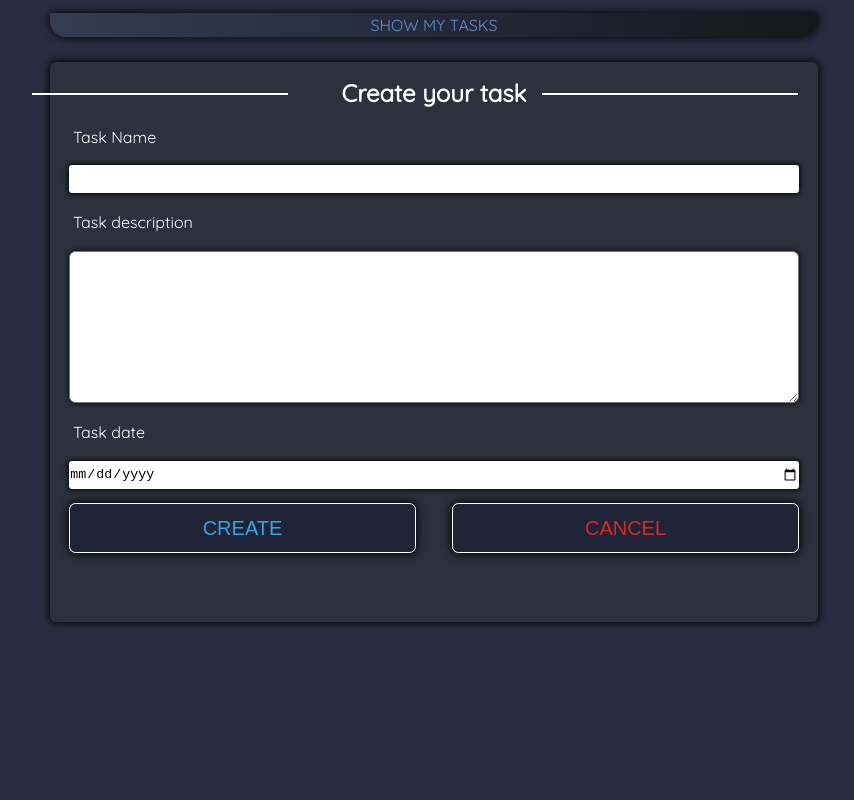
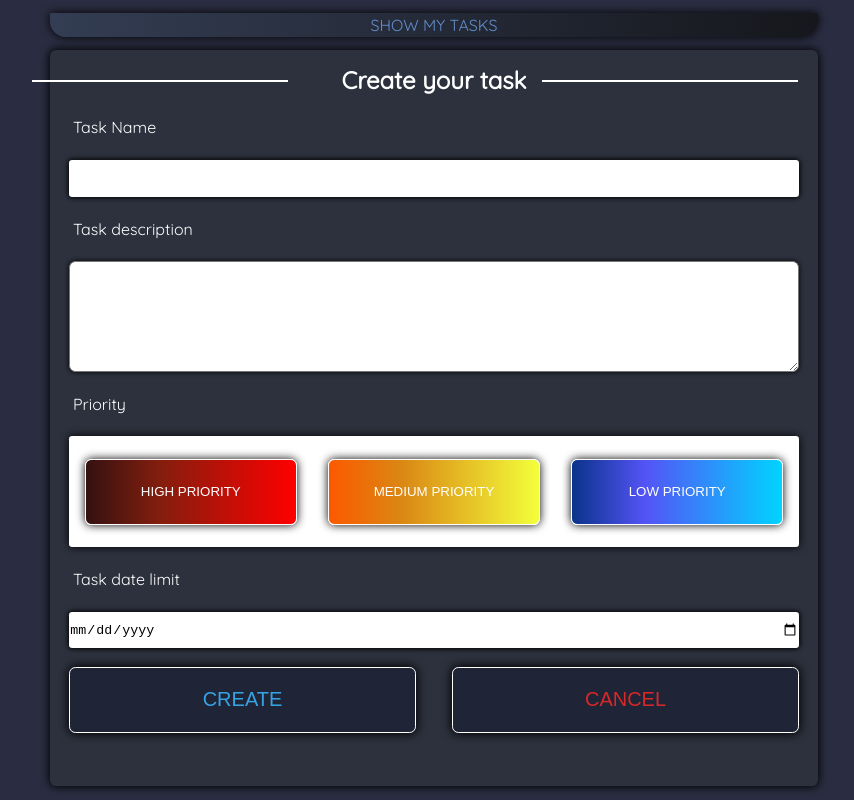
Before and after one commit to Claudio712005/To-do-List, a React (Create React App) app in the folder frontend/: page /tasks in a window 1280 px wide. Shown: the whole page, without its empty margins (206-1060 px from the left). Built offline with nearby package versions, Linux system fonts and the light colour scheme; sample sign-in values are in the browser's storage; a web font is replaced by a local one.

Commit message:
Adicionando as prioridades de tarefas

```diff
--- a/frontend/src/components/partials/createTask.jsx
+++ b/frontend/src/components/partials/createTask.jsx
@@ -8,11 +8,13 @@ function CreateTask() {
     name_task: "",
     task_date: "",
     fk_user: 0,
+    priority: "",
   };
 
   const [nameTaskInput, setNameTaskInput] = useState("");
   const [descriptionTaskInput, setDescriptionTaskInput] = useState("");
   const [taskDateInput, setTaskDateInput] = useState("");
+  const [taskPriority, setTaskPriority] = useState("")
 
   const createTask = () => {
     const taskObj = {
@@ -20,7 +22,8 @@ function CreateTask() {
       descriptionTask: descriptionTaskInput,
       nameTask: nameTaskInput,
       taskDate: taskDateInput,
-      fkUser: sessionStorage.getItem("ID_USER")
+      fkUser: sessionStorage.getItem("ID_USER"),
+      priority: taskPriority
     };
 
     console.log(taskObj)
@@ -44,6 +47,18 @@ function CreateTask() {
       });
   };
 
+  const chgPainel = (value) => {
+    const painel = document.getElementById("painel")
+    if(value == "high"){
+      painel.style.background = "linear-gradient(90deg, rgba(52,17,17,1) 0%, rgba(131,30,14,1) 35%, rgba(255,0,0,1) 100%)"
+    } else if(value =="medium"){
+      painel.style.background = "linear-gradient(90deg, rgba(252,89,0,1) 0%, rgba(218,136,20,1) 35%, rgba(243,255,59,1) 100%)"
+    }else{
+      painel.style.background = "linear-gradient(90deg, rgba(10,51,138,1) 0%, rgba(84,84,246,1) 35%, rgba(0,212,255,1) 100%)"
+    }
+    setTaskPriority(value);
+  }
+
     return(
         <div className="containerCreator">
             <h2>Create your task</h2>
@@ -51,7 +66,13 @@ function CreateTask() {
             <input type="text" name="name" onChange={(e) => setNameTaskInput(e.target.value)}/>
             <label htmlFor="" name="description">Task description</label>
             <textarea name="description" id="" cols="30" rows="10" onChange={e => setDescriptionTaskInput(e.target.value)}></textarea>
-            <label htmlFor="" name="Task date">Task date</label>
+            <label htmlFor="">Priority</label>
+            <div id="painel" className="level">
+              <button value="high" onClick={() => {chgPainel("high")}}>HIGH PRIORITY</button>
+              <button value="medium" onClick={() => {chgPainel("medium")}}>MEDIUM PRIORITY</button>
+              <button value="low" onClick={() => {chgPainel("low")}}>LOW PRIORITY</button>
+            </div>
+            <label htmlFor="" name="Task date">Task date limit</label>
             <input type="date" name="taskDate" id="" onChange={(e) => setTaskDateInput(e.target.value)}/>
             <div className="button-container">
                 <button onClick={createTask}>CREATE</button>
--- a/frontend/src/components/partials/taskList.jsx
+++ b/frontend/src/components/partials/taskList.jsx
@@ -53,14 +53,26 @@ function TaskList(){
 
     return (
         <div className="task-list">
+            <div className="nav-bar-task"></div>
             {listTask.map((obj, id) => (
-                <div className="task" key={id}>
+                    <div style={
+                        obj.done
+                        ? { background: "linear-gradient(90deg, rgba(10,179,38,1) 0%, rgba(75,161,31,1) 35%, rgba(51,231,69,1) 100%)" }
+                            :obj.priority === "low"
+                            ? { background: "linear-gradient(90deg, rgba(10,51,138,1) 0%, rgba(84,84,246,1) 35%, rgba(0,212,255,1) 100%)" }
+                            : obj.priority === "medium"
+                            ? { background: "linear-gradient(90deg, rgba(252,89,0,1) 0%, rgba(218,136,20,1) 35%, rgba(243,255,59,1) 100%)" }
+                            : { background: "linear-gradient(90deg, rgba(52,17,17,1) 0%, rgba(131,30,14,1) 35%, rgba(255,0,0,1) 100%)" }
+                        } className="task" id="task_painel" key={id}
+                    >
                     <div className="task-content">
-                        <h2>{obj.nameTask}</h2>
+                        <h2>{obj.nameTask}<br/>Priority: {obj.priority}</h2>
                         <h6>{obj.descriptionTask}</h6>
                         <h2 className="date-task">
                             {(() => {
                                 if(obj.taskDate != null){
+                                    const now = new Date();
+
                                     const date = new Date(obj.taskDate);
                                     const day = date.getDate();
                                     const month = date.getMonth() + 1;
@@ -69,7 +81,18 @@ function TaskList(){
                                     const formattedDay = day < 10 ? `0${day}` : day;
                                     const formattedMonth = month < 10 ? `0${month}` : month;
 
-                                    return `${formattedDay}/${formattedMonth}/${year}`;
+                                    let timeDiff = date - now;
+
+                                    let daysToDo = Math.ceil(timeDiff / (1000 * 60 * 60 * 24));
+
+                                    if(daysToDo > 0){
+                                        return `${formattedDay}/${formattedMonth}/${year} | remaim ${daysToDo} days`;
+                                    } else{
+                                        timeDiff = now - date;
+                                        const daysDelayed = Math.ceil(timeDiff / (1000 * 60 * 60 * 24));
+                                        return `${formattedDay}/${formattedMonth}/${year} | task delayed by ${daysDelayed} days`;
+                                    }
+
                                 } else {
                                     return `-- / -- / ----`
                                 }
@@ -81,11 +104,10 @@ function TaskList(){
                         {
                             obj.done
                             ?
-                            <input onClick={() => {doneTask(obj.idTask, obj)}} type="checkbox" name="finish" id="" checked />
+                            <input onClick={() => {doneTask(obj.idTask, obj)}} type="checkbox" name="finish" id="" checked disabled="true" />
                             :
                             <input onClick={() => {doneTask(obj.idTask, obj)}} type="checkbox" name="finish" id="" />
                         }
-                        <button>OPEN</button>
                         <button onClick={() => {deleteTask(obj.idTask, obj)}}>DELETE</button>
                     </div>
                 </div>
--- a/frontend/src/style/createTask.sass
+++ b/frontend/src/style/createTask.sass
@@ -2,7 +2,7 @@
 
 .containerCreator
     width: 60%
-    height: 70%
+    height: 92%
     display: flex
     align-items: center
     flex-direction: column
@@ -10,7 +10,7 @@
     border-radius: 0.4rem
     box-shadow: 0 0 8px 1px #000
     gap: 2%
-    margin-top: 2%
+    margin-top: 1%
     color: #fff
     font-family: $task_font
 
@@ -52,8 +52,45 @@
     textarea
         width: 95%
         outline: none
+        height: 15%
         border-radius: 0.4rem
         box-shadow: 0 0 5px 0
+
+    .level
+        width: 95%
+        display: flex
+        align-items: center
+        justify-content: space-around
+        height: 15%
+        background-color: #fff
+        border-radius: 0.2rem
+        box-shadow:  0 0 8px 0 #000
+        transition: all ease-in-out 0.5s
+
+        button
+            width: 29%
+            height: 60%
+            border-radius: 0.4rem
+            border: 1px solid #fff
+            box-shadow: 0 0 10px 0 #000
+            transition: all ease-in-out 0.5s
+            cursor: pointer
+            color: #fff
+
+            &:hover
+                scale: 1.05
+
+            &:nth-child(3)
+                background: rgb(10,51,138)
+                background: linear-gradient(90deg, rgba(10,51,138,1) 0%, rgba(84,84,246,1) 35%, rgba(0,212,255,1) 100%)
+
+            &:nth-child(2)
+                background: rgb(252,89,0)
+                background: linear-gradient(90deg, rgba(252,89,0,1) 0%, rgba(218,136,20,1) 35%, rgba(243,255,59,1) 100%)
+
+            &:nth-child(1)
+                background: rgb(52,17,17)
+                background: linear-gradient(90deg, rgba(52,17,17,1) 0%, rgba(131,30,14,1) 35%, rgba(255,0,0,1) 100%)
 
     .button-container
         width: 95%
--- a/frontend/src/style/taskList.sass
+++ b/frontend/src/style/taskList.sass
@@ -6,11 +6,17 @@
     overflow-y: auto
     margin-top: 1%
     box-shadow: 0 0 10px 0
-    background-color: #2a2d41
+    background-color: #ffffff
     border-radius: 0.4rem
     margin-bottom: 1%
     font-family: $task_font
+    gap: 1%
 
+    .nav-bar-task
+        width: 95%
+        height: 7%
+        background-color: #000
+        margin: 30px auto
 
     .task
         margin: 30px auto
@@ -18,20 +24,41 @@
         margin-top: 1.8%
         margin-bottom: 1.8%
         height: 70px
-        background-color: #fff
+        background: rgb(2,0,36)
+        background: linear-gradient(90deg, rgba(107,102,184,1) 0%, rgba(152,152,219,1) 35%, rgba(0,212,255,1) 100%)
         box-shadow: 0 0 10px 0
         border-radius: 0.5rem
         display: flex
         align-items: center
         justify-content: space-around
         overflow: hidden
+        transition: all 0.5s ease-in-out
+
+        &:hover
+            scale: 1.05
 
         .task-content
             width: 60%
             display: flex
             align-items: center
             gap: 5%
+            height: 100%
             justify-content: space-between
+            color: #fff
+
+            h2
+                &:nth-child(1)
+                    background-color: #fff
+                    color: #000
+                    height: 100%
+                    display: flex
+                    align-items: center
+                    justify-content: center
+                    width: 20%
+                    font-size: 15px
+                    box-shadow: inset 0 0 5px 0
+                    flex-direction: column
+
 
             h6
                 width: fit-content
```
Also changed, not shown: 1 other file (tests, documents, lock files or other folders).
